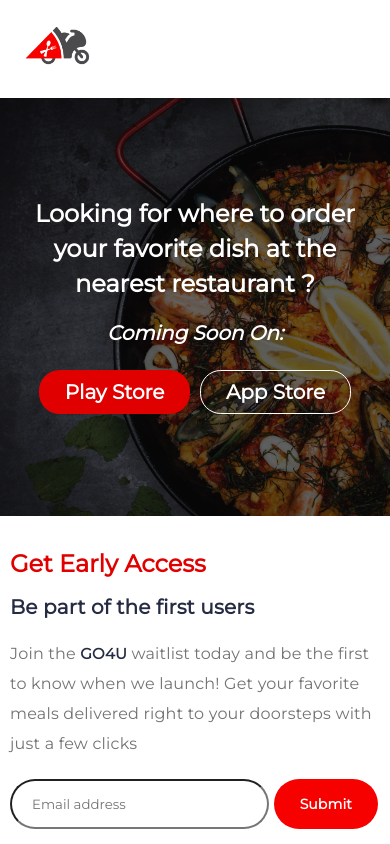
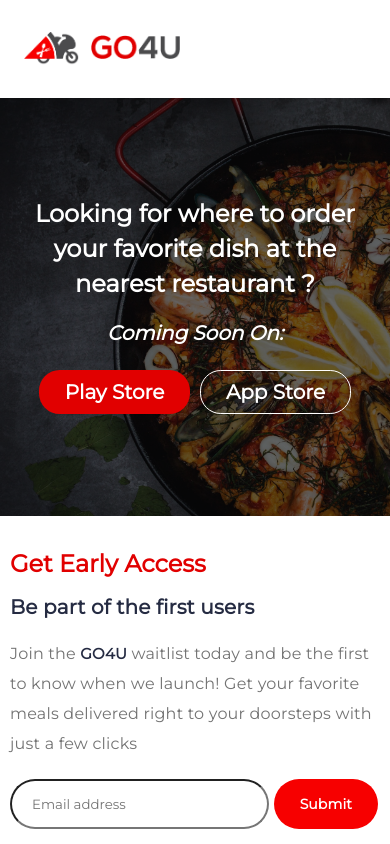
Before and after one commit to adewaleftk/go4u, a React (Create React App) app: page / in a window 390 px wide. Shown: the top 844 px of the page. Built offline with nearby package versions, Linux system fonts and the light colour scheme.

Commit message:
responsiveness updated

```diff
--- a/src/components/Navbar.js
+++ b/src/components/Navbar.js
@@ -16,6 +16,9 @@ function Navbar () {
     <nav className="navbar">
       <a href="/" className="nav-logo" >
         <img src={require('../images/GO4U-LOGO.png')} alt="Logo" />
+      </a>
+      <a href="/" className="go4u-header">
+        <img src={require('../images/GO4U_mobile.png')} alt="Navbar Logo"/>
       </a>
       <div onClick={navToggle} className={toggleIcon}>
         <div className="line1"></div>
--- a/src/components/Partnership.js
+++ b/src/components/Partnership.js
@@ -1,7 +1,5 @@
 import React from 'react';
 import "../styles/partnership.css";
-import SocialMediaIcons from './SocialMediaIcons';
-import "../styles/socialMediaIcons.css";
 
 function Partnership() {
   return (
@@ -17,8 +15,6 @@ function Partnership() {
             </div>
         </div>
 
-        <SocialMediaIcons />
-
     </div>
   )
 }
--- a/src/styles/mobileHeader.css
+++ b/src/styles/mobileHeader.css
@@ -73,7 +73,7 @@
   }
 }
 
-@media only screen and (min-width: 551px) and (max-width: 960px) {
+@media only screen and (min-width: 551px) and (max-width: 767px) {
   .responsiveHeader {
     background-image: url('../images/navbar_background.png');
     display: flex;
--- a/src/styles/navbar.css
+++ b/src/styles/navbar.css
@@ -19,7 +19,12 @@
           height: 98px;
     }
     .navbar img {
-        height: 40px;
+          height: 33.86px;
+    }
+
+    .go4u-header img {
+      height: 23.44px;
+      margin-left: -115px;
     }
     .nav_menu.nav_active {
       display: flex;
@@ -95,6 +100,7 @@
 
       .nav-logo {
         display: inline-block;
+        height: 33.86px;
       }
 
       .nav_toggler {
@@ -138,7 +144,11 @@
       height: 98px;
     }
     .navbar img {
-      height: 40px;
+      height: 33.86px;
+}
+  .go4u-header img {
+    height: 23.44px;
+    margin-left: -300px;
 }
   .nav_menu.nav_active {
     display: flex;
@@ -253,6 +263,9 @@
         background: #ffffff;
       }
 
+      .go4u-header {
+        display: none;
+      }
       .nav-link {
         text-decoration: none;
         color: #252B42;
```
Also changed, not shown: src/images/GO4U_mobile.png (added). Lines whose indentation alone changed are shown as unchanged.
